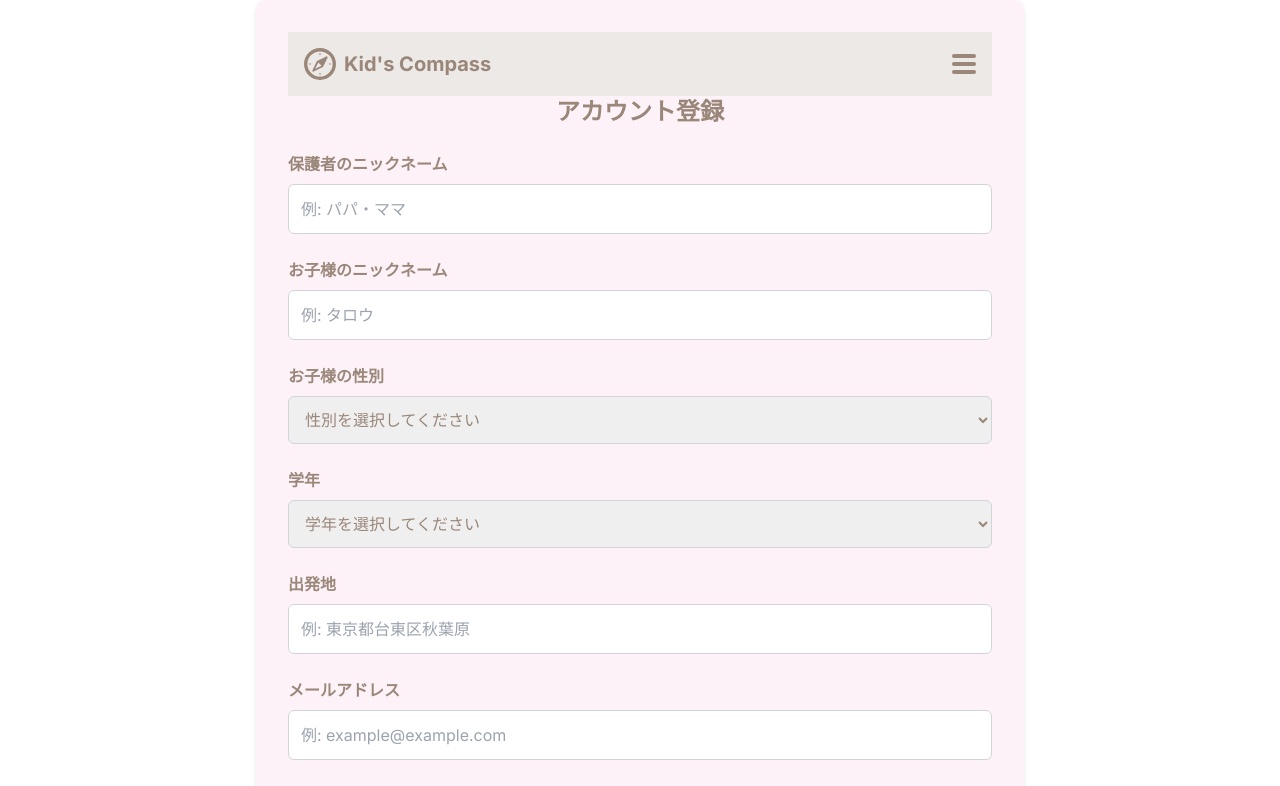
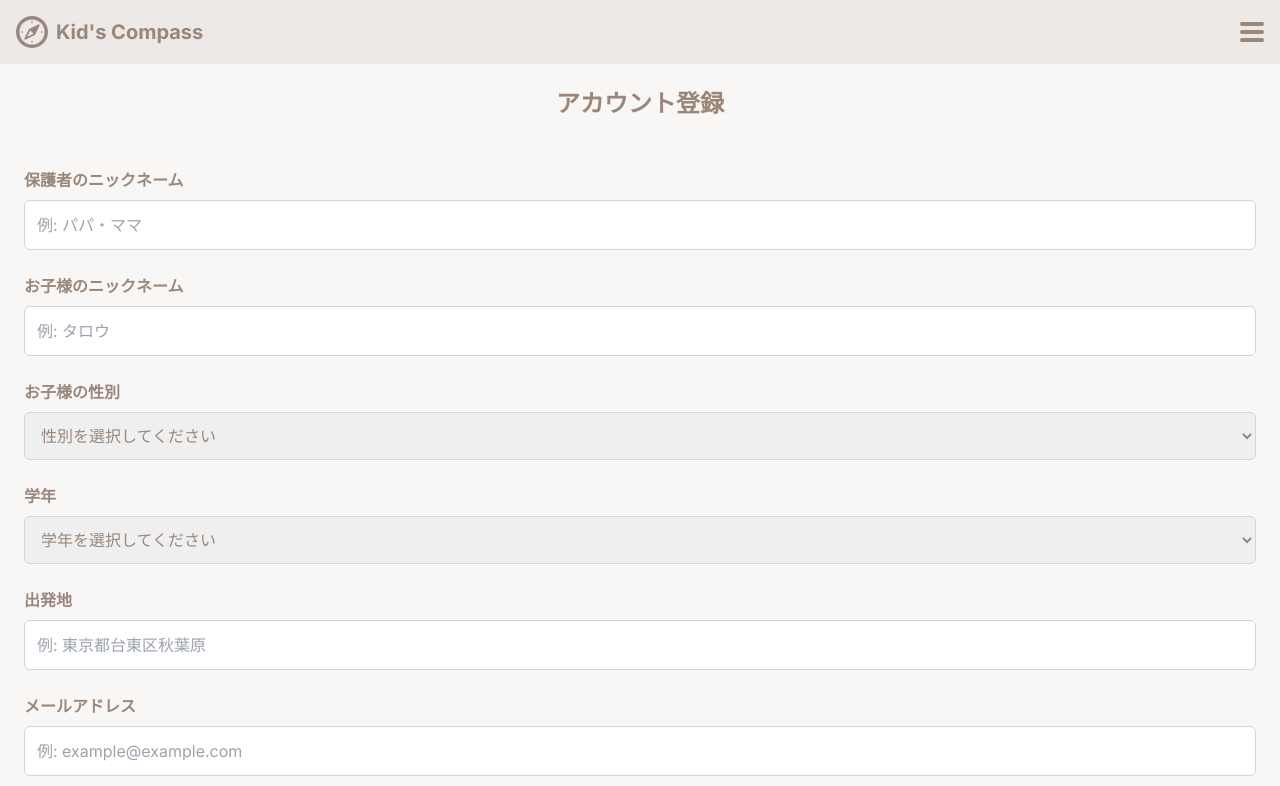
Before and after one commit to tech0mg/Hidarihashi-Frontend, a Next.js app: page /customers/login/login-new in a window 1280 px wide. Shown: the top 786 px of the page. Built offline with nearby package versions, Linux system fonts and the light colour scheme; no server answers.

Commit message:
ヘッダーの修正

```diff
--- a/src/app/customers/login/login-new/page.jsx
+++ b/src/app/customers/login/login-new/page.jsx
@@ -40,15 +40,13 @@ export default function Register() {
   };
 
   return (
-    <div className="max-w-screen-md mx-auto bg-pink-50 p-8 rounded-lg shadow-md">
+    <div className="bg-[#F9F7F5] flex flex-col min-h-screen">
       {/* ヘッダー */}
-      <div className="w-full">
-          <Header />
-      </div>
-      <h2 className="text-center text-2xl font-bold mb-6">アカウント登録</h2>
+      <Header onHomeClick={() => navigateTo("top")} />
+      <h2 className="p-6 text-center text-2xl font-bold mb-6">アカウント登録</h2>
       <form
         onSubmit={handleSubmit}
-        className="space-y-6"
+        className="space-y-6 mx-6"
       >
         <div>
           <label className="block font-semibold mb-2">保護者のニックネーム</label>
```
